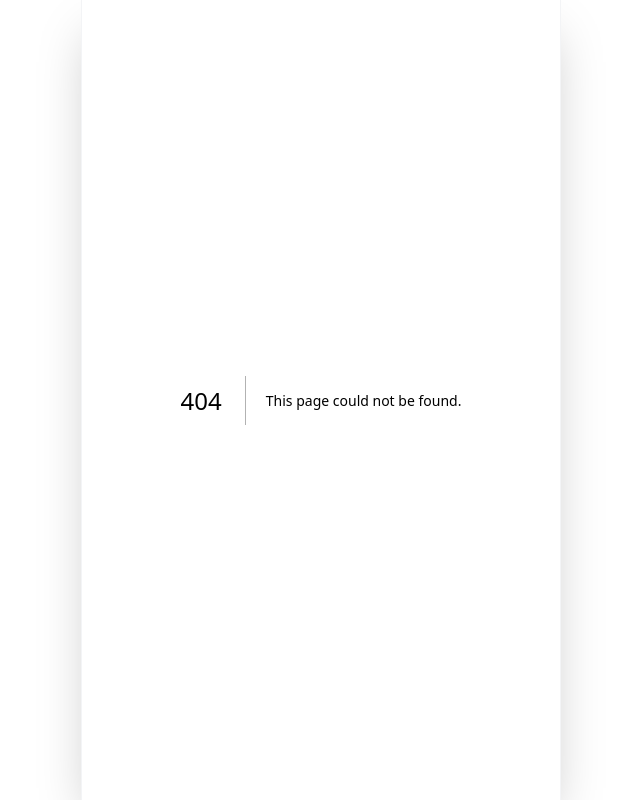
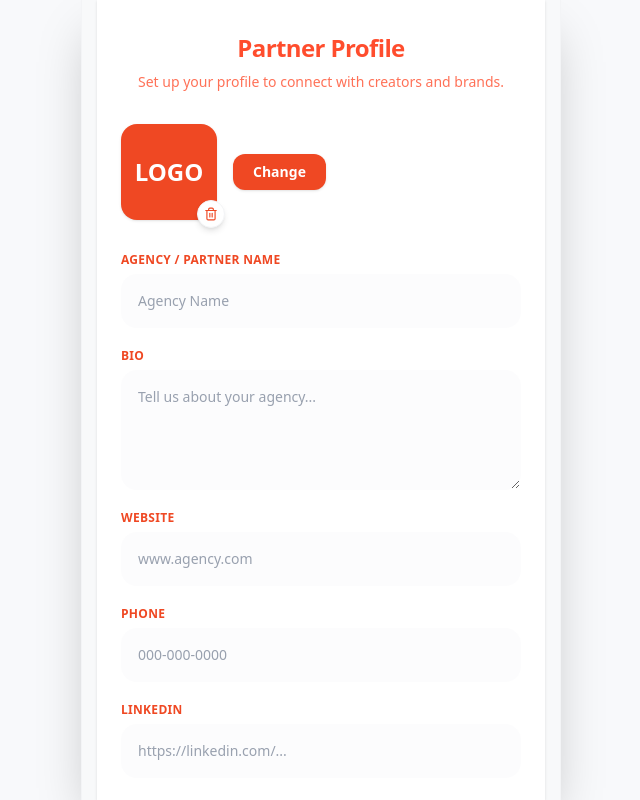
Before and after one commit to Hari239o/Geonixa-Platform, a Next.js app: page /partner/setup-profile in a window 1280 px wide. Before the commit this address had no page. Shown: the whole page, without its empty margins (319-959 px from the left). Built offline with nearby package versions, Linux system fonts and the light colour scheme.

Commit message:
Update profile onboarding flow for all roles

```diff
--- a/src/app/auth/callback/page.tsx
+++ b/src/app/auth/callback/page.tsx
@@ -16,12 +16,16 @@ export default function AuthCallbackPage() {
       // Small delay for smooth UX
       setTimeout(() => {
         const role = (session.user as any).role || "user";
+
         if (role === "brand") {
-          router.replace("/brand");
+          const hasProfile = localStorage.getItem("kaling_brand_profile");
+          router.replace(hasProfile ? "/brand" : "/brand/setup-company");
         } else if (role === "partner") {
-          router.replace("/partner");
+          const hasProfile = localStorage.getItem("kaling_partner_profile");
+          router.replace(hasProfile ? "/partner" : "/partner/setup-profile");
         } else if (role === "creator") {
-          router.replace("/creator");
+          const hasProfile = localStorage.getItem("kaling_user_profile");
+          router.replace(hasProfile ? "/creator" : "/setup-profile");
         } else {
           router.replace("/dashboard");
         }
--- /dev/null
+++ b/src/app/partner/setup-profile/page.tsx
@@ -0,0 +1,159 @@
+"use client"
+
+import React, { useState } from "react"
+import { useRouter } from "next/navigation"
+import Image from "next/image"
+import { Trash2 } from "lucide-react"
+
+export default function PartnerSetupProfilePage() {
+  const router = useRouter()
+  const [profilePic, setProfilePic] = useState<string | null>(null)
+  const [formData, setFormData] = useState({
+    name: "",
+    bio: "",
+    website: "",
+    phone: "",
+    linkedin: "",
+  })
+
+  const handleImageUpload = (e: React.ChangeEvent<HTMLInputElement>) => {
+    const file = e.target.files?.[0]
+    if (file) {
+      const reader = new FileReader()
+      reader.onloadend = () => {
+        setProfilePic(reader.result as string)
+      }
+      reader.readAsDataURL(file)
+    }
+  }
+
+  const handleInputChange = (e: React.ChangeEvent<HTMLInputElement | HTMLTextAreaElement>) => {
+    const { name, value } = e.target
+    setFormData(prev => ({ ...prev, [name]: value }))
+  }
+
+  const handleSave = () => {
+    // Save to local storage for temporary persistence
+    const profileData = {
+      ...formData,
+      profilePic,
+    }
+    localStorage.setItem("kaling_partner_profile", JSON.stringify(profileData))
+    router.push("/partner")
+  }
+
+  return (
+    <div className="h-full bg-[#F8F9FA] font-sans flex justify-center overflow-hidden">
+      <div className="w-full w-full bg-white h-full shadow-sm relative pt-8 flex flex-col overflow-hidden max-w-md mx-auto">
+        <div className="flex-1 overflow-y-auto no-scrollbar px-6 pb-24 touch-pan-y">
+
+          <div className="mb-8 text-center">
+            <h2 className="text-2xl font-bold text-primary-red tracking-tight mb-2">Partner Profile</h2>
+            <p className="text-primary-red/80 text-sm">Set up your profile to connect with creators and brands.</p>
+          </div>
+
+          {/* Profile Logo Section */}
+          <div className="flex items-center gap-4 mb-8">
+            <div className="relative">
+              {profilePic ? (
+                <div className="relative w-24 h-24 rounded-2xl overflow-hidden border border-gray-100 shadow-sm">
+                  <Image src={profilePic} alt="Profile" fill className="object-cover" />
+                </div>
+              ) : (
+                <div className="w-24 h-24 rounded-2xl bg-[#EF4823] flex items-center justify-center text-white font-bold text-2xl shadow-sm">
+                  LOGO
+                </div>
+              )}
+              <button
+                onClick={() => setProfilePic(null)}
+                className="absolute -bottom-2 -right-2 bg-white rounded-full p-1.5 shadow-md border border-gray-100 text-[#EF4823] hover:bg-gray-50"
+              >
+                <Trash2 size={14} />
+              </button>
+            </div>
+
+            <label className="bg-[#EF4823] hover:bg-[#d63d1c] text-white px-5 py-2 rounded-xl text-sm font-bold cursor-pointer transition-colors active:scale-95 shadow-sm">
+              Change
+              <input
+                type="file"
+                accept="image/*"
+                onChange={handleImageUpload}
+                className="hidden"
+              />
+            </label>
+          </div>
+
+          {/* Form Fields */}
+          <div className="flex flex-col gap-5">
+            <div className="flex flex-col gap-1.5">
+              <label className="text-xs font-bold text-[#EF4823] uppercase tracking-wide">Agency / Partner Name</label>
+              <input
+                type="text"
+                name="name"
+                placeholder="Agency Name"
+                value={formData.name}
+                onChange={handleInputChange}
+                className="w-full p-4 bg-gray-50/50 border border-transparent rounded-2xl text-sm font-medium outline-none transition-all focus:bg-white focus:border-[#EF4823] focus:ring-4 focus:ring-orange-50 placeholder:text-gray-400"
+              />
+            </div>
+
+            <div className="flex flex-col gap-1.5">
+              <label className="text-xs font-bold text-[#EF4823] uppercase tracking-wide">Bio</label>
+              <textarea
+                name="bio"
+                placeholder="Tell us about your agency..."
+                rows={4}
+                value={formData.bio}
+                onChange={handleInputChange}
+                className="w-full p-4 bg-gray-50/50 border border-transparent rounded-2xl text-sm font-medium outline-none transition-all focus:bg-white focus:border-[#EF4823] focus:ring-4 focus:ring-orange-50 placeholder:text-gray-400 resize-y min-h-[120px]"
+              ></textarea>
+            </div>
+
+            <div className="flex flex-col gap-1.5">
+              <label className="text-xs font-bold text-[#EF4823] uppercase tracking-wide">Website</label>
+              <input
+                type="url"
+                name="website"
+                placeholder="www.agency.com"
+                value={formData.website}
+                onChange={handleInputChange}
+                className="w-full p-4 bg-gray-50/50 border border-transparent rounded-2xl text-sm font-medium outline-none transition-all focus:bg-white focus:border-[#EF4823] focus:ring-4 focus:ring-orange-50 placeholder:text-gray-400"
+              />
+            </div>
+
+            <div className="flex flex-col gap-1.5">
+              <label className="text-xs font-bold text-[#EF4823] uppercase tracking-wide">Phone</label>
+              <input
+                type="tel"
+                name="phone"
+                placeholder="000-000-0000"
+                value={formData.phone}
+                onChange={handleInputChange}
+                className="w-full p-4 bg-gray-50/50 border border-transparent rounded-2xl text-sm font-medium outline-none transition-all focus:bg-white focus:border-[#EF4823] focus:ring-4 focus:ring-orange-50 placeholder:text-gray-400"
+              />
+            </div>
+
+            <div className="flex flex-col gap-1.5">
+              <label className="text-xs font-bold text-[#EF4823] uppercase tracking-wide">LinkedIn</label>
+              <input
+                type="url"
+                name="linkedin"
+                placeholder="https://linkedin.com/..."
+                value={formData.linkedin}
+                onChange={handleInputChange}
+                className="w-full p-4 bg-gray-50/50 border border-transparent rounded-2xl text-sm font-medium outline-none transition-all focus:bg-white focus:border-[#EF4823] focus:ring-4 focus:ring-orange-50 placeholder:text-gray-400"
+              />
+            </div>
+
+            <button
+              onClick={handleSave}
+              className="w-full bg-[#EF4823] hover:bg-[#d63d1c] text-white py-4 rounded-2xl font-bold tracking-wider mt-4 shadow-[0_4px_15px_rgba(239,72,35,0.25)] transition-all active:scale-[0.98]"
+            >
+              SAVE PROFILE
+            </button>
+          </div>
+        </div>
+      </div>
+    </div>
+  )
+}
```
